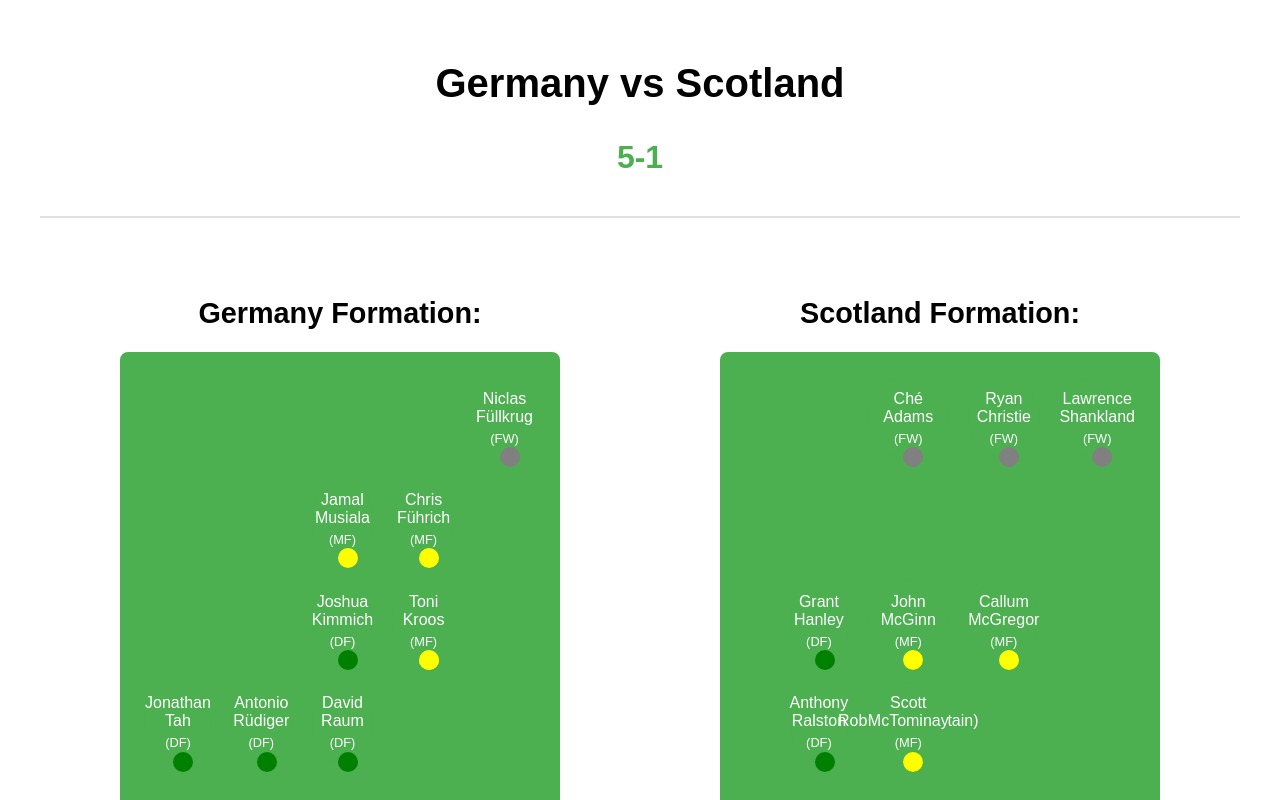
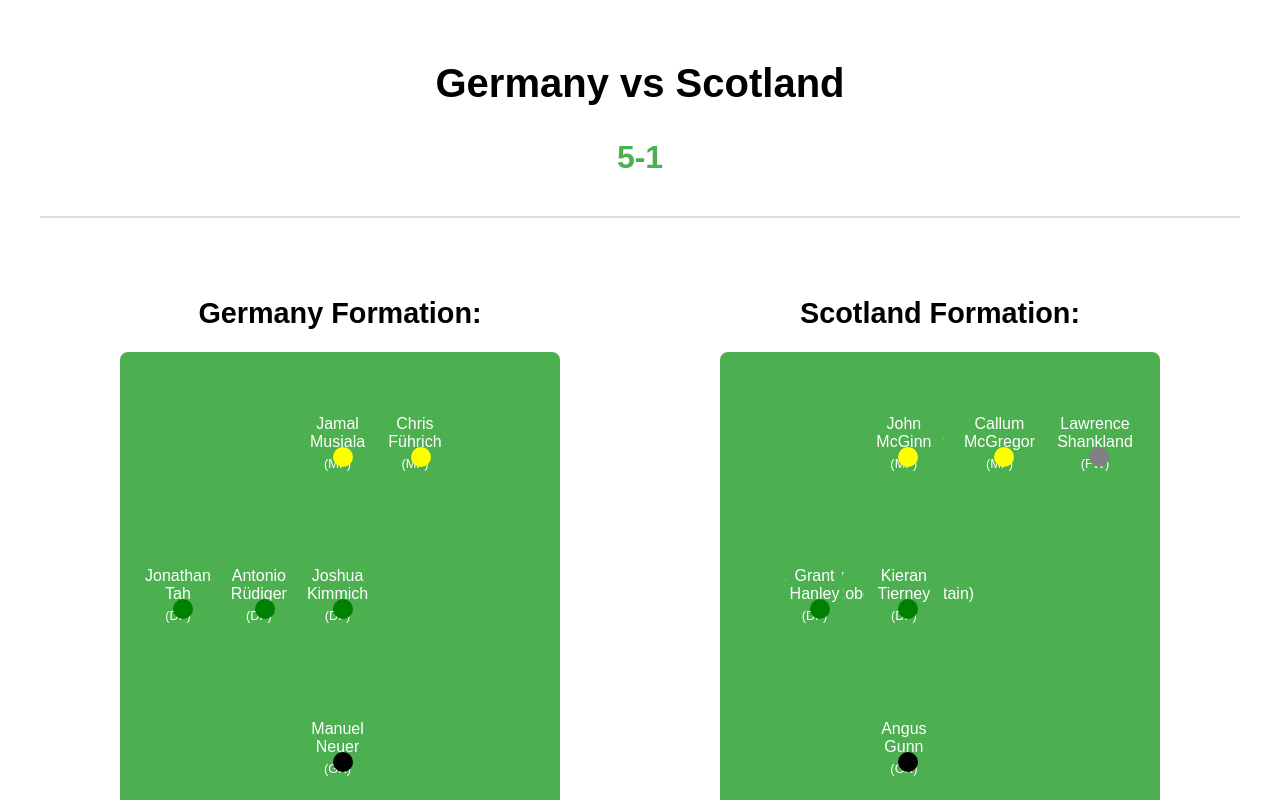
Before and after one commit to tihomirtx88/FootballChampionship, a React (Vite) app: page /match/1 in a window 1280 px wide. Shown: the top 800 px of the page. Built offline with nearby package versions, Linux system fonts and the light colour scheme.

Commit message:
last changes

```diff
--- a/src/components/MatchDetailsComponent.jsx
+++ b/src/components/MatchDetailsComponent.jsx
@@ -95,10 +95,10 @@ export default function MatchDetailsComponent() {
 
   // Define dynamic player positions mapping (example)
   const positionMapping = {
-    GK: { baseRow: 6, baseCol: 3 },
-    DF: { baseRow: 4, baseCol: 1 },
-    MF: { baseRow: 4, baseCol: 3 },
-    FW: { baseRow: 3, baseCol: 3 },
+    GK: { baseRow: 4, baseCol: 3 },
+    DF: { baseRow: 3, baseCol: 1 },
+    MF: { baseRow: 2, baseCol: 3 },
+    FW: { baseRow: 1, baseCol: 3 },
   };
 
   // Function to render players dynamically based on their position
@@ -108,7 +108,7 @@ export default function MatchDetailsComponent() {
 
       // Dynamic positioning within the same position type
       const { baseRow, baseCol } = positionMapping[position] || { baseRow: 0, baseCol: 0 };
-      const rowOffset = Math.floor(index / 4);
+      const rowOffset = 1;
       const colOffset = index % 3;
 
       const row = baseRow - rowOffset;
--- a/src/ui/FootballFieldContainer.jsx
+++ b/src/ui/FootballFieldContainer.jsx
@@ -2,8 +2,8 @@ import styled from "styled-components";
 
 const FootballFieldContainer = styled.div`
   display: grid;
-  grid-template-rows: repeat(6, 1fr);
-  grid-template-columns: repeat(5, 1fr);
+  grid-template-rows: repeat(4, 1fr);
+  grid-template-columns: repeat(4, 1fr);
   gap: 10px;
   background-color: #4caf50;
   padding: 20px;
```
